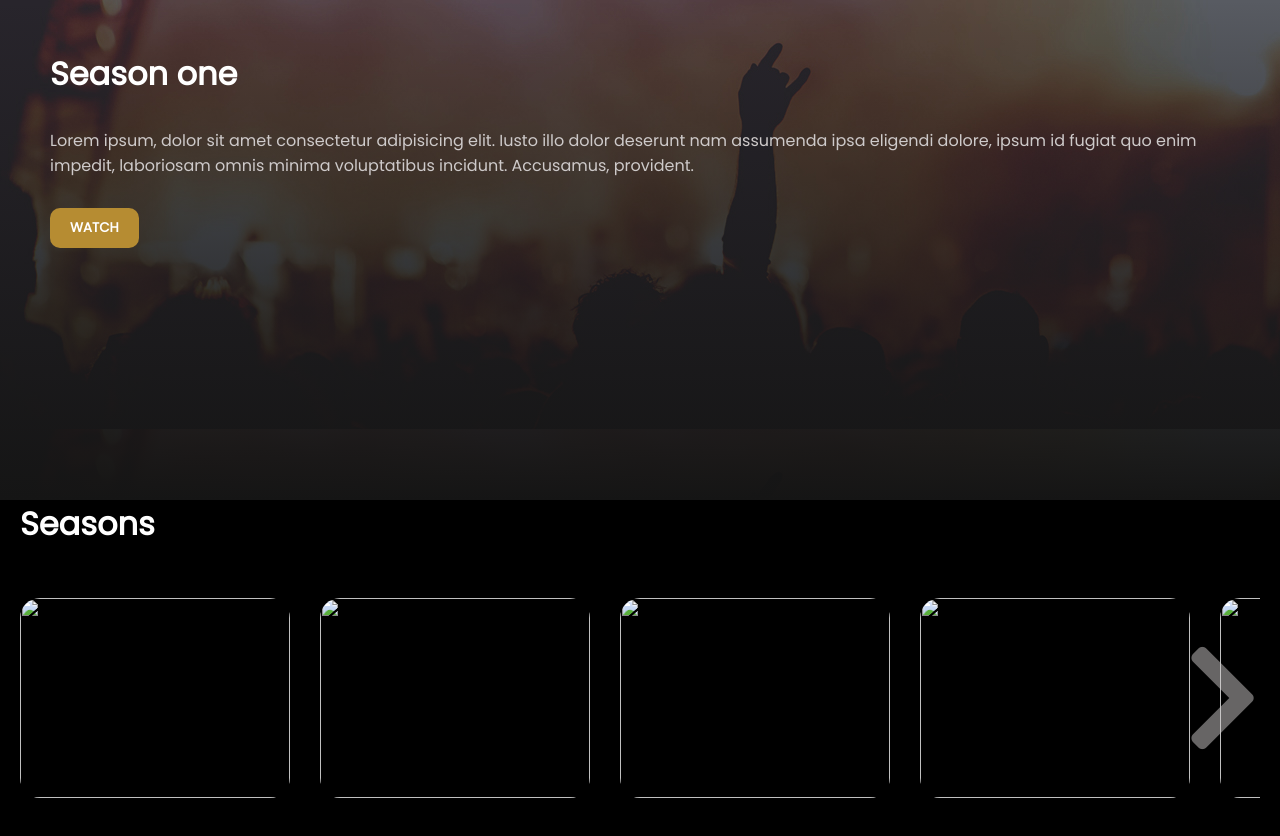
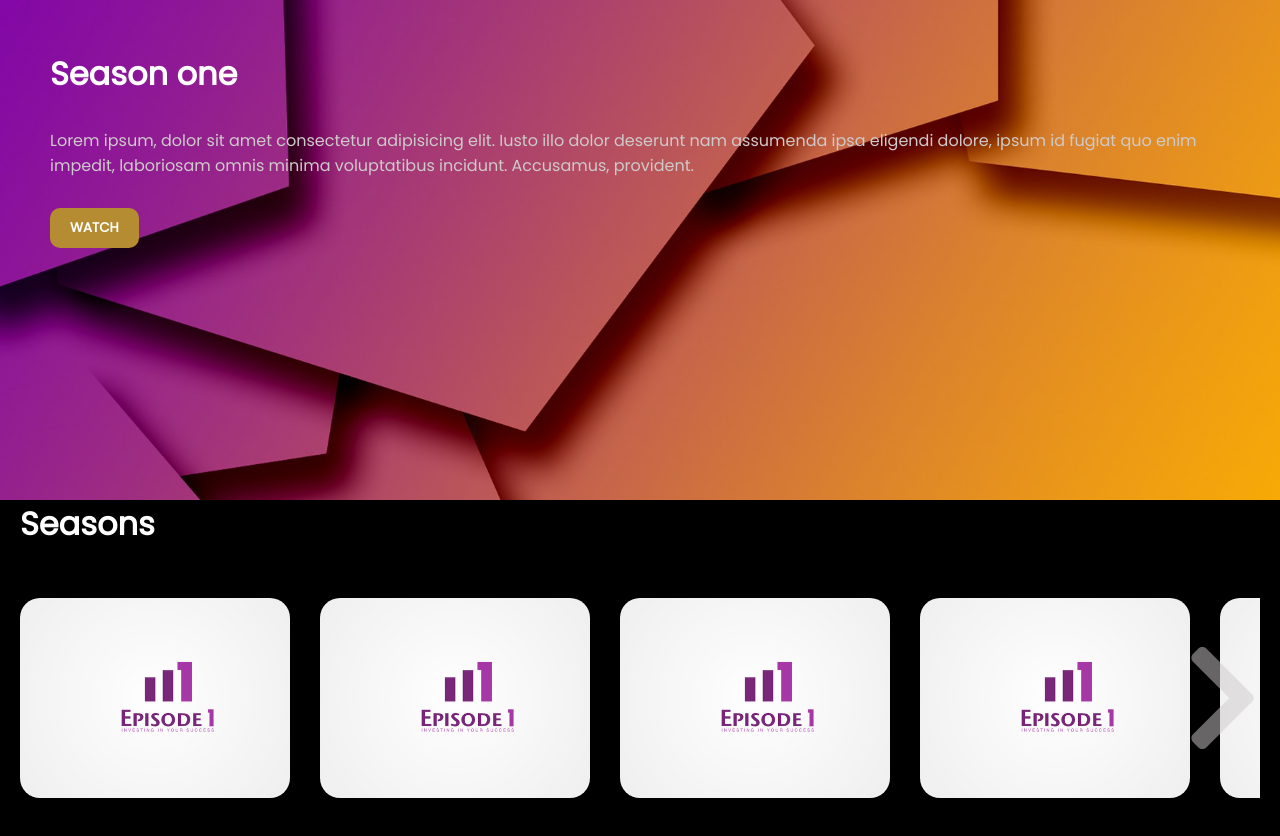
Before and after one commit to OmerAfthab/Emirates-falcon, a plain HTML site: page src/episode-page.html in a window 1280 px wide. Drawn offline with nearby package versions, Linux system fonts and the light colour scheme.

Commit message:
added images to cards

```diff
--- a/src/episode-page.html
+++ b/src/episode-page.html
@@ -18,8 +18,7 @@
     <body>
          <div class="container container-sm-5 episodebody ">
              <div class="container content">
-                 <div class="container featured-content"
-                    style="background: linear-gradient(to bottom, rgba(0,0,0,0), #151515), url('./assets/images/shows_events_bg.jpg');">
+                 <div class="container featured-content">
                     <h1>Season one</h1>
                     <p class="featured-desc">Lorem ipsum, dolor sit amet consectetur adipisicing elit. Iusto illo dolor
                         deserunt nam assumenda ipsa eligendi dolore, ipsum id fugiat quo enim impedit, laboriosam omnis
@@ -31,49 +30,49 @@
                     <div class="movie-list-wrapper d-lg-none d-xl-block d-sm-none">
                         <div class="movie-list">
                             <div class="movie-list-item">
-                                <img class="movie-list-item-img" src="img/1.jpeg" alt="">
+                                <img class="movie-list-item-img" src="assets/images/ep1.png" alt="">
                                 <span class="movie-list-item-title">Episode 1 </span>
                                 <p class="movie-list-item-desc">Lorem ipsum dolor sit amet consectetur adipisicing elit. At
                                     hic fugit similique accusantium.</p>
                                  <button class="movie-list-item-button" onclick="toggle();">Watch</button>
                             </div>
                             <div class="movie-list-item">
-                                <img class="movie-list-item-img" src="img/2.jpeg" alt="">
+                                <img class="movie-list-item-img" src="assets/images/ep1.png" alt="">
                                 <span class="movie-list-item-title">Episode 2</span>
                                 <p class="movie-list-item-desc">Lorem ipsum dolor sit amet consectetur adipisicing elit. At
                                     hic fugit similique accusantium.</p>
                                 <button class="movie-list-item-button">Watch</button>
                             </div>
                             <div class="movie-list-item">
-                                <img class="movie-list-item-img" src="img/3.jpg" alt="">
+                                <img class="movie-list-item-img" src="assets/images/ep1.png" alt="">
                                 <span class="movie-list-item-title">Episode 3</span>
                                 <p class="movie-list-item-desc">Lorem ipsum dolor sit amet consectetur adipisicing elit. At
                                     hic fugit similique accusantium.</p>
                                 <button class="movie-list-item-button">Watch</button>
                             </div>
                             <div class="movie-list-item">
-                                <img class="movie-list-item-img" src="img/4.jpg" alt="">
+                                <img class="movie-list-item-img" src="assets/images/ep1.png" alt="">
                                 <span class="movie-list-item-title">Episode 4</span>
                                 <p class="movie-list-item-desc">Lorem ipsum dolor sit amet consectetur adipisicing elit. At
                                     hic fugit similique accusantium.</p>
                                 <button class="movie-list-item-button">Watch</button>
                             </div>
                             <div class="movie-list-item">
-                                <img class="movie-list-item-img" src="img/5.jpg" alt="">
+                                <img class="movie-list-item-img" src="assets/images/ep1.png" alt="">
                                 <span class="movie-list-item-title">Episode 5</span>
                                 <p class="movie-list-item-desc">Lorem ipsum dolor sit amet consectetur adipisicing elit. At
                                     hic fugit similique accusantium.</p>
                                 <button class="movie-list-item-button">Watch</button>
                             </div>
                             <div class="movie-list-item">
-                                <img class="movie-list-item-img" src="img/6.jpg" alt="">
+                                <img class="movie-list-item-img" src="assets/images/ep1.png" alt="">
                                 <span class="movie-list-item-title">Episode 6</span>
                                 <p class="movie-list-item-desc">Lorem ipsum dolor sit amet consectetur adipisicing elit. At
                                     hic fugit similique accusantium.</p>
                                 <button class="movie-list-item-button">Watch</button>
                             </div>
                             <div class="movie-list-item">
-                                <img class="movie-list-item-img" src="img/7.jpg" alt="">
+                                <img class="movie-list-item-img" src="assets/images/ep1.png" alt="">
                                 <span class="movie-list-item-title">Episode 7</span>
                                 <p class="movie-list-item-desc">Lorem ipsum dolor sit amet consectetur adipisicing elit. At
                                     hic fugit similique accusantium.</p>
--- a/src/style.css
+++ b/src/style.css
@@ -127,7 +127,7 @@ body.active { overflow: hidden; }
   */
 
   .page-heading-shows-events {
-    background-image: url('./assets/images/shows_events_bg.jpg');
+    background-image: url('./assets/images/gears-gd56759896_1920.jpg');
     background-size: cover;
     background-repeat: no-repeat;
     padding: 110px 0px;
@@ -360,6 +360,9 @@ body.active { overflow: hidden; }
   }
 
   .featured-content {
+    background: url('./assets/images/web-g27593c245_1920.jpg') no-repeat;
+    background-position: center;
+    background-size: cover;
     height: 50vh;
     padding: 50px;
   }
```
Also changed, not shown: src/seasons.html (+1 -1 lines), src/assets/images/ep1.png (added), src/assets/images/gears-gd56759896_1920.jpg (added), src/assets/images/web-g27593c245_1920.jpg (added).
